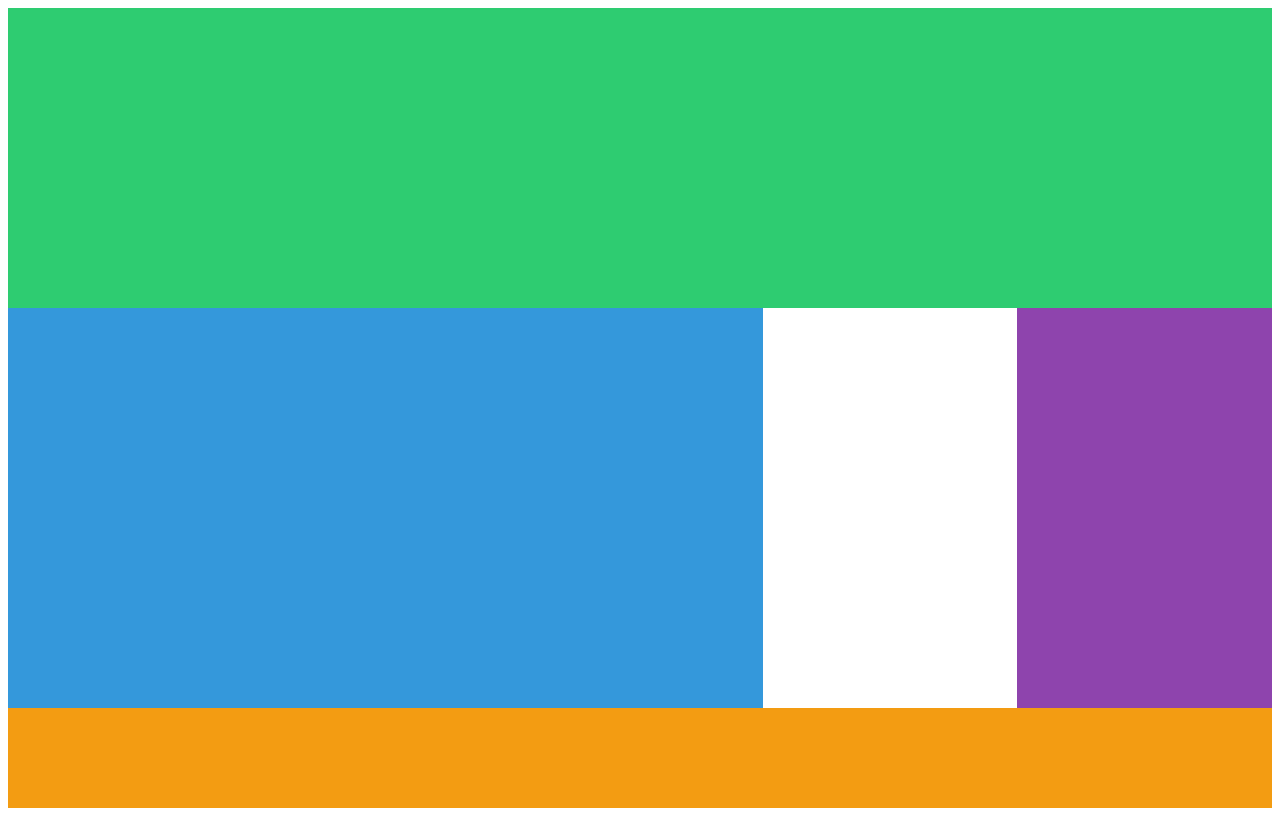
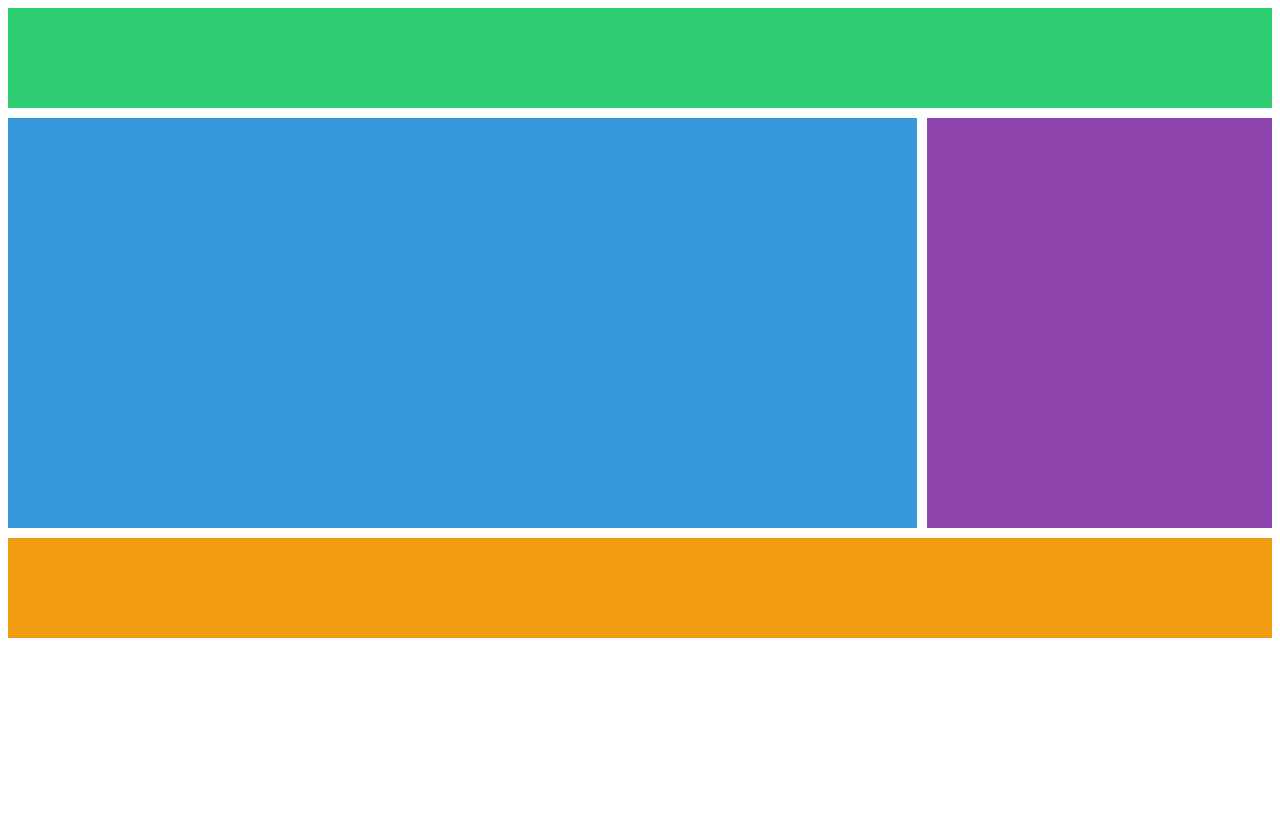
Before and after one commit to seonjoo2030/CSS-Layout, a plain HTML site: page index.html in a window 1280 px wide. Drawn offline with Linux system fonts and the light colour scheme.

Commit message:
areas 없이 사용하기 (start, end)

```diff
--- a/style.css
+++ b/style.css
@@ -1,31 +1,33 @@
 .grid {
     display: grid;
-    grid-template-columns: auto 500px;
-    grid-template-rows: 300px repeat(2, 200px) 100px;
-    grid-template-areas:
-    "header header header header"
-    "content content . nav"
-    "content content . nav"
-    "footer footer footer footer"
-    ;
+    gap: 10px;
+    grid-template-columns: auto 200px;
+    grid-template-rows: 100px repeat(2, 200px) 100px;
 }
 
 .header {
     background-color: #2ecc71;
-    grid-area: header;
+    grid-column-start: 1;
+    grid-column-end: 5;
 }
 
 .content {
     background-color: #3498db;
-    grid-area: content;
+    grid-column-start: 1;
+    grid-column-end: 4;
+    grid-row-start: 2;
+    grid-row-end: 4;
+
 }
 
 .nav {
     background-color: #8e44ad;
-    grid-area: nav;
+    grid-row-start: 2;
+    grid-row-end: 4;
 }
 
 .footer {
     background-color: #f39c12;
-    grid-area: footer;
+    grid-column-start: 1;
+    grid-column-end: 5;
 }
```
